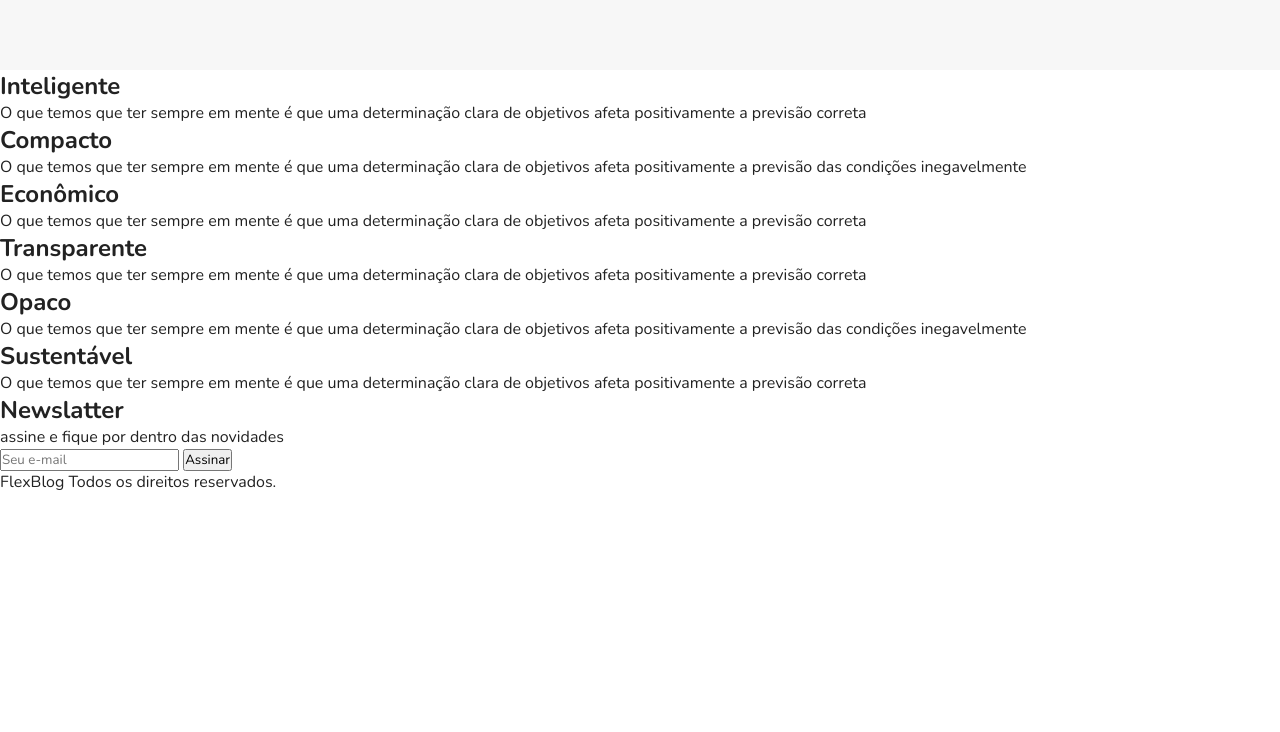
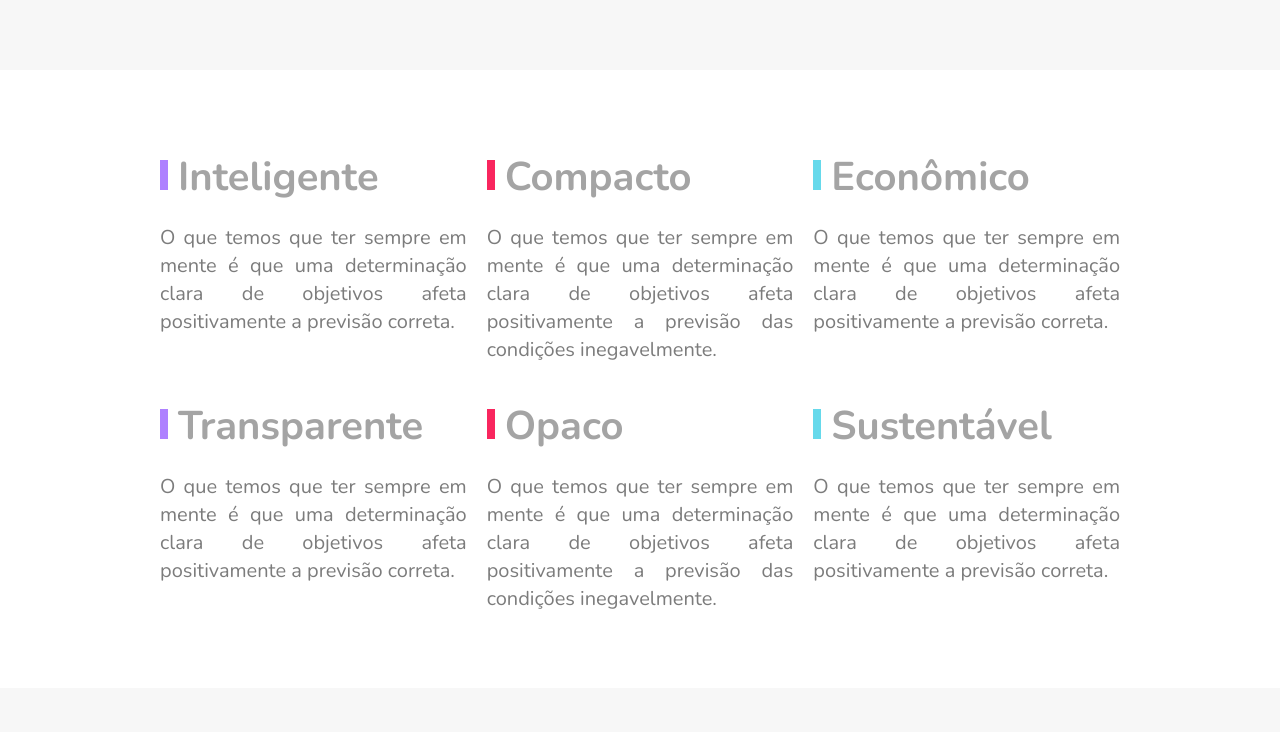
Before and after one commit to ezequielsan/websiteflexbox_FlexBlog, a plain HTML site: page index.html in a window 1280 px wide. Shown: the part 2488-3220 px from the top of the page. Before the commit the page ends 2981 px from the top, so only its background shows below. Drawn offline with nearby package versions, Linux system fonts and the light colour scheme.

Commit message:
Conclusão do FlexBlog

```diff
--- a/css/style.css
+++ b/css/style.css
@@ -89,6 +89,7 @@ img {
 
 }
 
+
 /* Introdução */
 .introducao {
     font-size: 3em;
@@ -118,6 +119,7 @@ img {
     font-size: 3em;
     margin-bottom: .5em;
 }
+
 
 .sobre-info p {
     font-size: 1.25em;
@@ -189,7 +191,7 @@ img {
 
 .preco-item {
     flex: 1 1 260px;
-    border: 4px solid white;
+    border: 4px solid #e0e0e0;
     padding: 20px;
     margin: 10px;
 
@@ -253,6 +255,14 @@ img {
     font-weight: bold;
     font-size: 2.25em;
     text-align: center;
+    transition: 0.25s;
+
+}
+
+.preco-item a:hover {
+    color: #f7f7f7;
+    background-color: #222222;
+    border: 4px solid #222222;
 
 }
 
@@ -260,6 +270,10 @@ img {
     .preco {
         padding-left: 10px;
         padding-right: 10px;
+    }
+
+    .preco-item {
+        margin: 50px;
     }
 
     .preco .preco:nth-child(3) {
@@ -272,4 +286,227 @@ img {
 
     }
 
+    .preco-item h2,
+    .preco-item span {
+        font-size: 2.5em;
+
+    }
+
+    .preco-item sup {
+        font-size: 1.2rem;
+    }
+
+    .preco-item a {
+        font-size: 2em;
+    }
+
 }
+
+/* Qualidade */
+.qualidade {
+    max-width: 960px;
+    margin: 60px auto;
+    display: flex;
+    flex-wrap: wrap;
+
+}
+
+.qualidade-item {
+    flex: 1 1 280px;
+    margin: 20px 20px 15px 0px;
+}
+
+.qualidade-item:nth-of-type(3n + 3) {
+    margin-right: 0px;
+
+}
+
+.qualidade-item h2 {
+    font-size: 2.5em;
+    color: #a4a4a4;
+    margin-bottom: 20px;
+}
+
+.qualidade-item h2::before {
+    content: '';
+    display: inline-block;
+    width: 8px;
+    height: 30px;
+    margin-right: 10px;
+    background-color: blue;
+
+}
+
+.qualidade-item:nth-of-type(3n + 1) h2::before {
+    background-color: #ae81ff;
+
+}
+
+.qualidade-item:nth-of-type(3n + 2) h2::before {
+    background-color: #f9265e;
+
+}
+
+.qualidade-item:nth-of-type(3n + 3) h2::before {
+    background-color: #66d9eb;
+
+}
+
+.qualidade-item p {
+    font-size: 1.25em;
+    line-height: 1.4;
+    color: #7c7c7c;
+    text-align: justify;
+
+}
+
+/* Newslatter */
+
+.newslatter {
+    background-color: #f7f7f7;
+    padding: 60px calc((100% - 960px) / 2);
+    display: flex;
+    flex-wrap: wrap;
+}
+
+.newslatter-info {
+    flex: 1 1 240px;
+    margin: 0 10px;
+    display: flex;
+    flex-direction: column;
+
+}
+
+.newslatter-info h1 {
+    font-size: 3em;
+    color: #a4a4a4;
+}
+
+.newslatter-info p {
+    font-size: 1.15em;
+    font-style: italic;
+    max-width: 230px;
+    color: #7c7c7c;
+    margin-bottom: 10px;
+
+}
+
+.newslatter-form {
+    display: flex;
+    flex-wrap: wrap;
+    flex: 2 1 260px;
+    margin: 0 10px;
+    align-self: center;
+}
+
+.newslatter-form input {
+    flex: 3 1 200px;
+    font-size: 1.25em;
+    color: #7c7c7c;
+    font-family: "Nunito", Helvetica, Arial, sans-serif;
+    border: 4px solid #2c70ff;
+    background-color: transparent;
+    padding: 15px 10px;
+    margin: 0px;
+    border-radius: 0px;
+}
+
+.newslatter-form button {
+    flex: 1 1 260px;
+    font-family: "Nunito", Helvetica, Arial, sans-serif;
+    font-size: 2.25em;
+    font-weight: bold;
+    text-transform: uppercase;
+    background-color: #2c70ff;
+    color: white;
+    margin: 0px;
+    cursor: pointer;
+    border: none;
+    padding: 15px 10px;
+}
+
+@media (max-width: 965px) {
+    .newslatter-form button {
+        font-size: 1.5em;
+    }
+
+}
+
+.footer {
+    display: flex;
+    background-color: #2c70ff;
+    height: 200px;
+    align-items: center;
+
+}
+
+.footer p {
+    flex: 1;
+    text-align: center;
+    font-size: 2.25em;
+    color: #122ab2;
+}
+
+@media (max-width: 630px) {
+
+    .superinfo {
+        justify-content: center;
+        padding-top: 5px;
+    }
+
+    .superinfo a,
+    .superinfo p {
+        margin: 0px 10px 5px 10px;
+
+    }
+
+    .menu {
+        justify-content: center;
+    }
+
+    .introducao,
+    .sobre-info h1,
+    .produtos h1,
+    .newslatter-info h1 {
+        font-size: 2em;
+
+    }
+
+    .purple h2,
+    .pink h2 {
+        font-size: 2.25em;
+        text-align: center;
+    }
+
+    .blue h2 {
+        text-align: center;
+
+    }
+
+    .qualidade-item h2 {
+        font-size: 2em;
+    }
+
+    .newslatter-info {
+        align-items: center;
+
+    }
+
+    .newslatter-info p {
+        text-align: center;
+    }
+
+    .footer {
+        height: 100px;
+        align-items: center;
+    }
+
+    .footer p {
+        font-size: 1.25em;
+        height: 100px;
+        text-align: center;
+        padding-top: 25px;
+
+    }
+
+}
--- a/index.html
+++ b/index.html
@@ -4,11 +4,12 @@
 <head>
     <meta charset="UTF-8">
     <meta name="viewport" content="width=device-width, initial-scale=1.0">
-    <title>FlexBlog</title>
+    <script src="https://kit.fontawesome.com/ea346223ba.js" crossorigin="anonymous"></script>
     <link rel="preconnect" href="https://fonts.gstatic.com">
     <link href="https://fonts.googleapis.com/css2?family=Nunito:ital,wght@0,400;0,700;1,400&display=swap"
         rel="stylesheet">
     <link rel="stylesheet" href="./css/style.css">
+    <title>FlexBlog</title>
 </head>
 
 <body>
@@ -36,7 +37,7 @@
         </div>
     </header>
 
-    <h1 class="introducao">Novos valores e <br> Propriedades CSS</h1>
+    <h1 class="introducao">Novos valores e <br>Propriedades CSS</h1>
 
     <section class="sobre" id="sobre">
         <div class="sobre-info">
@@ -117,32 +118,32 @@
         <div class="qualidade-item">
             <h2>Inteligente</h2>
             <p>O que temos que ter sempre em mente é que uma determinação
-                clara de objetivos afeta positivamente a previsão correta </p>
+                clara de objetivos afeta positivamente a previsão correta. </p>
         </div>
         <div class="qualidade-item">
             <h2>Compacto</h2>
             <p>O que temos que ter sempre em mente é que uma determinação clara de
-                objetivos afeta positivamente a previsão das condições inegavelmente </p>
+                objetivos afeta positivamente a previsão das condições inegavelmente. </p>
         </div>
         <div class="qualidade-item">
             <h2>Econômico</h2>
             <p>O que temos que ter sempre em mente é que uma determinação
-                clara de objetivos afeta positivamente a previsão correta </p>
+                clara de objetivos afeta positivamente a previsão correta. </p>
         </div>
         <div class="qualidade-item">
             <h2>Transparente</h2>
             <p>O que temos que ter sempre em mente é que uma determinação
-                clara de objetivos afeta positivamente a previsão correta </p>
+                clara de objetivos afeta positivamente a previsão correta. </p>
         </div>
         <div class="qualidade-item">
             <h2>Opaco</h2>
             <p>O que temos que ter sempre em mente é que uma determinação clara de
-                objetivos afeta positivamente a previsão das condições inegavelmente </p>
+                objetivos afeta positivamente a previsão das condições inegavelmente. </p>
         </div>
         <div class="qualidade-item">
             <h2>Sustentável</h2>
             <p>O que temos que ter sempre em mente é que uma determinação
-                clara de objetivos afeta positivamente a previsão correta </p>
+                clara de objetivos afeta positivamente a previsão correta. </p>
         </div>
     </section>
 
@@ -151,15 +152,14 @@
             <h1>Newslatter</h1>
             <p>assine e fique por dentro das novidades</p>
         </div>
-        <form>
+        <form class="newslatter-form">
             <input type="text" placeholder="Seu e-mail">
             <button type="submit">Assinar</button>
         </form>
     </section>
 
     <footer class="footer">
-        <p>FlexBlog Todos os direitos reservados.</p>
-    </footer>
+        <p>FlexBlog © Todos os diritos reservador para <br><b>Cyber Punk 2077</b>
 
 </body>
 
```
Also changed, not shown: 1 other file.
